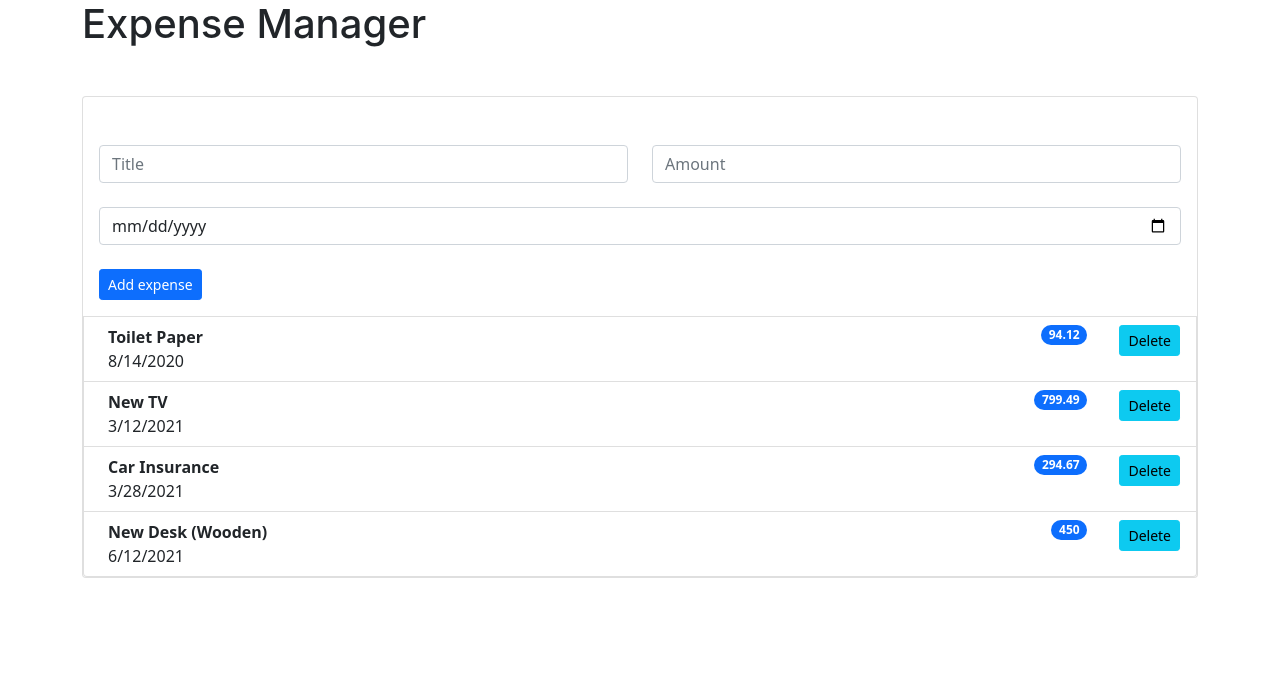
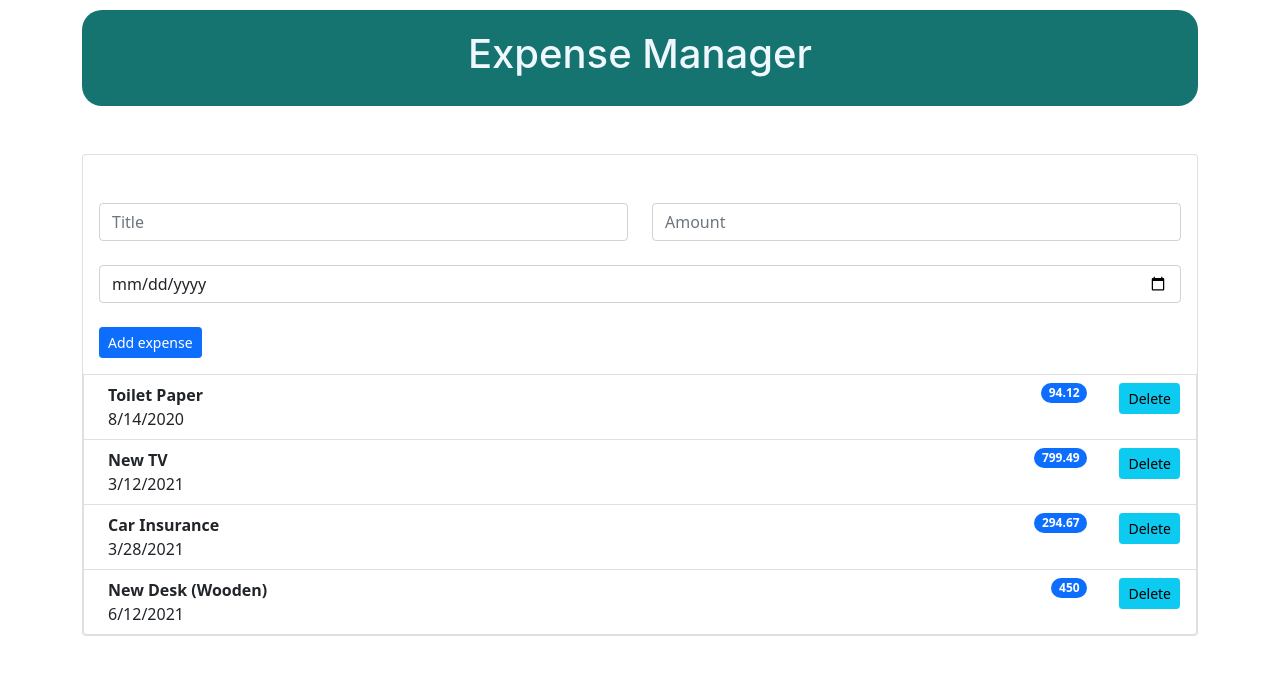
Before and after one commit to abhishek123mojumdar/react-project-builder-app, a React (Create React App) app: page / in a window 1280 px wide. Shown: the top 674 px of the page. Built offline with nearby package versions, Linux system fonts and the light colour scheme.

Commit message:
3 files modified

```diff
--- a/src/App.js
+++ b/src/App.js
@@ -4,7 +4,9 @@ import { ExpenseComponent } from './ExpenseComponent/ExpenseComponent';
 export default function App() {
   return (
     <div class="container">
-      <h1>Expense Manager</h1>
+      <div className="heading">
+        <h1>Expense Manager</h1>
+      </div>
       <ExpenseComponent></ExpenseComponent>
     </div>
   );
--- a/src/style.css
+++ b/src/style.css
@@ -3,3 +3,12 @@ p {
   font-family: -apple-system, BlinkMacSystemFont, 'Segoe UI', Roboto, Oxygen,
     Ubuntu, Cantarell, 'Open Sans', 'Helvetica Neue', sans-serif;
 }
+
+.heading {
+  background-color: rgb(21, 116, 111);
+  color: aliceblue;
+  padding: 20px;
+  text-align: center;
+  border-radius: 20px;
+  margin-top: 10px;
+}
```
Also changed, not shown: 1 other file (tests, documents, lock files or other folders).
